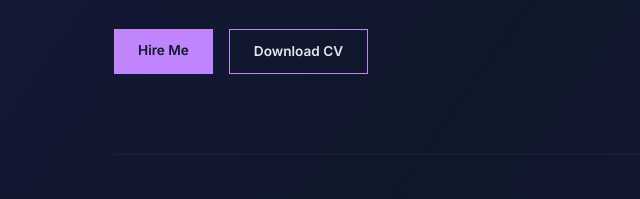
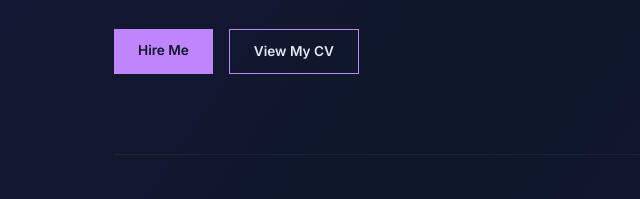
Before and after one commit to Angela-Kerubo/personal-portfolio, a plain HTML site: page index.html in a window 1280 px wide. Shown: the part 312-511 px from the top of the page, 0-640 px from the left. Drawn offline with Linux system fonts and the light colour scheme.

Commit message:
Update index.html

```diff
--- a/index.html
+++ b/index.html
@@ -48,7 +48,7 @@
                 <div class="hero-tagline">Full Stack Developer with expertise in Web Applications and Responsive Web Design</div>
                 <div class="btn-group">
                     <a href="https://linktr.ee/kerubzzzz" class="btn-primary" target="_blank">Hire Me</a>
-                    <a href="https://docs.google.com/document/d/1FxOIBOyyzvghQiF_r7tqxHpDQb7Uzs1o/edit?usp=drive_link&ouid=107160840836799986928&rtpof=true&sd=true" class="btn-secondary" target="_blank">Download CV</a>
+                    <a href="https://docs.google.com/document/d/16iVbFFvTs0githNWVGgvhR05KHPMMMzu_4Z-MhWu91o/edit?usp=drive_link" class="btn-secondary" target="_blank">View My CV</a>
                 </div>
             </div>
             <div class="hero-photo">
```
